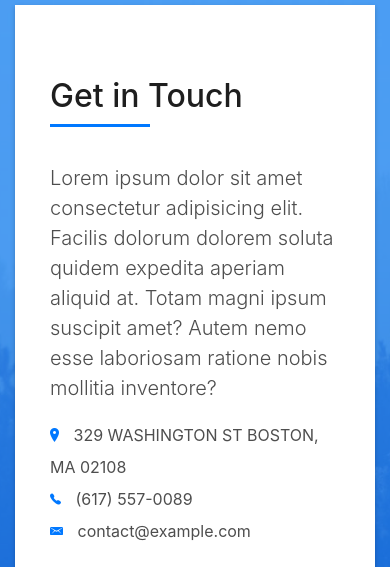
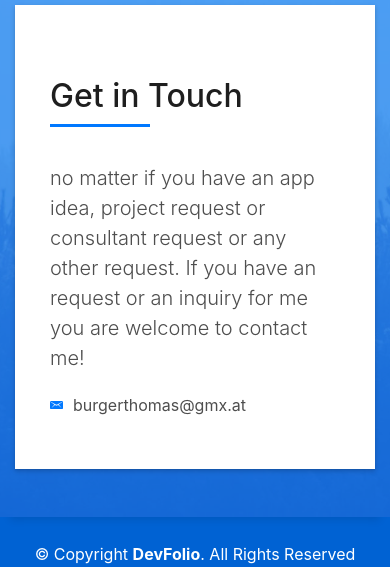
Before and after one commit to ThBurger/thburger.github.io, a plain HTML site: page index.html in a window 390 px wide. Shown: the part 5605-6172 px from the top of the page. Drawn offline with Linux system fonts and the light colour scheme; files whose address does not match are found by name.

Commit message:
changes to get in touch

```diff
--- a/index.html
+++ b/index.html
@@ -311,18 +311,18 @@
                     </div>
                     <div class="more-info">
                       <p class="lead">
-                        Lorem ipsum dolor sit amet consectetur adipisicing elit. Facilis dolorum dolorem soluta quidem
-                        expedita aperiam aliquid at.
-                        Totam magni ipsum suscipit amet? Autem nemo esse laboriosam ratione nobis
-                        mollitia inventore?
+                        no matter if you have an app idea, project request or consultant request or any other request.
+                        If you have an request or an inquiry for me you are welcome to contact me!
+
                       </p>
                       <ul class="list-ico">
-                        <li><span class="ion-ios-location"></span> 329 WASHINGTON ST BOSTON, MA 02108</li>
-                        <li><span class="ion-ios-telephone"></span> (617) 557-0089</li>
-                        <li><span class="ion-email"></span> contact@example.com</li>
+                        <!--<li><span class="ion-ios-location"></span> 329 WASHINGTON ST BOSTON, MA 02108</li>-->
+                        <!--<li><span class="ion-ios-telephone"></span> (617) 557-0089</li>-->
+                        <li><span class="ion-email"></span>burgerthomas@gmx.at</li>
                       </ul>
                     </div>
-                    <div class="socials">
+                    <!--
+                      <div class="socials">
                       <ul>
                         <li><a href=""><span class="ico-circle"><i class="ion-social-facebook"></i></span></a></li>
                         <li><a href=""><span class="ico-circle"><i class="ion-social-instagram"></i></span></a></li>
@@ -330,6 +330,7 @@
                         <li><a href=""><span class="ico-circle"><i class="ion-social-pinterest"></i></span></a></li>
                       </ul>
                     </div>
+                    -->
                   </div>
                 </div>
               </div>
```
